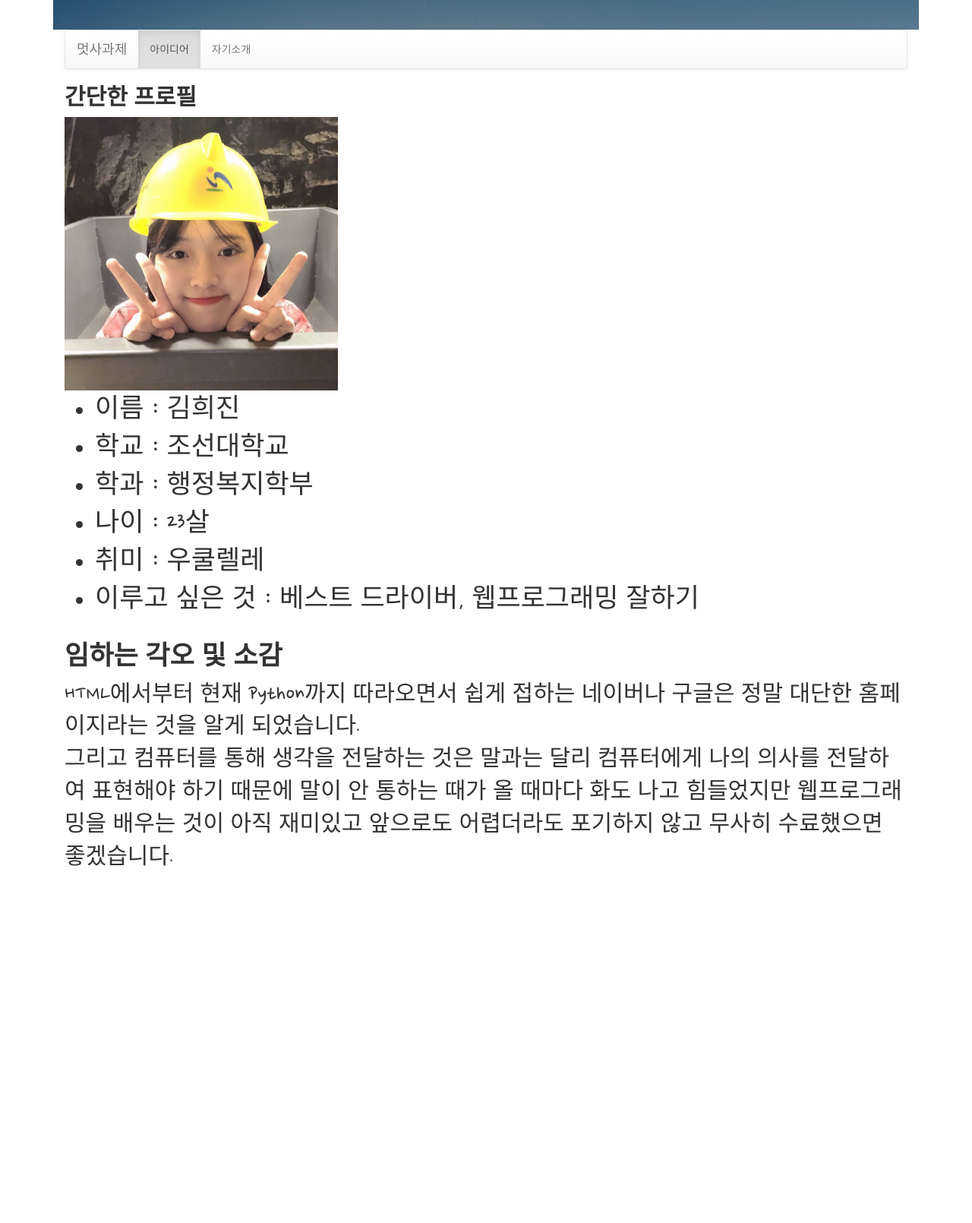
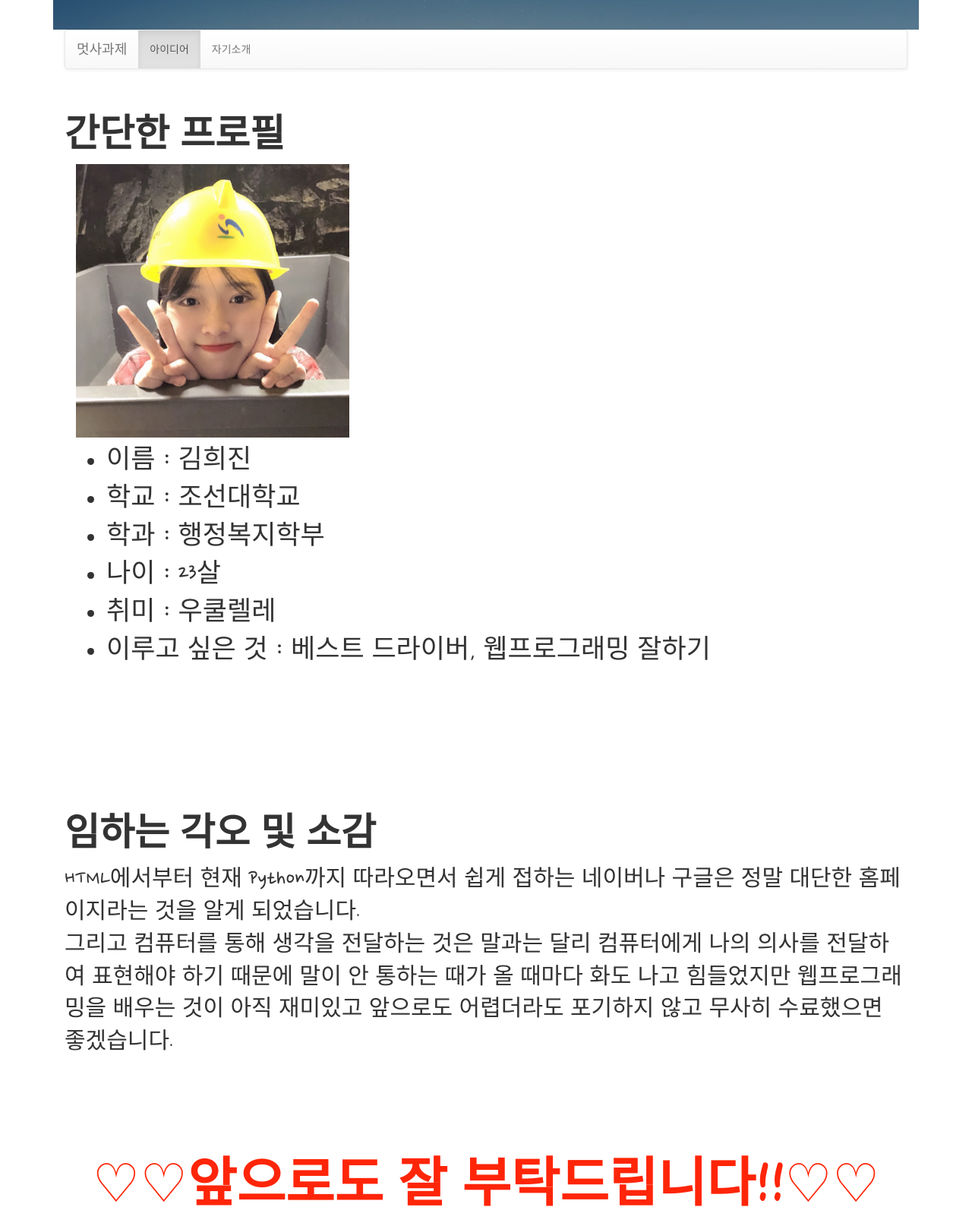
Before and after one commit to HeeJinee/HeeJinee.github.io, a plain HTML site: page 자기소개.html in a window 1280 px wide. Shown: the part 331-1941 px from the top of the page at 76% size. Before the commit the page ends 1491 px from the top, so only its background shows below. Drawn offline with nearby package versions, Linux system fonts and the light colour scheme.

Commit message:
Add files via upload

```diff
--- a/style.css
+++ b/style.css
@@ -74,3 +74,20 @@ body { padding-top: 70px; }
     text-align: center;
     font-size: 80px;
 }
+
+.프로필글자 {
+    font-size: 50px;
+    font-family: 'Nanum Pen Script', cursive;
+}
+
+.프로필사진 {
+    float: left;
+    clear: both;
+}
+
+.마지막인사말 {
+    font-size: 70px;
+    font-family: 'Nanum Pen Script', cursive;
+    font-weight: bold;
+    color:rgb(255, 37, 8)
+}
--- a/자기소개.html
+++ b/자기소개.html
@@ -55,9 +55,12 @@
                   </div><!-- /.navbar-collapse -->
                 </div><!-- /.container-fluid -->
               </nav>
-              <h2><strong>간단한 프로필</strong></h2>
+              <br>
+
+              <h2 class="프로필글자"><strong>간단한 프로필</strong></h2>
+              <div class="container">
               <div class="프로필" style="display: inline-block">
-              <img src="./프로필 사진.jpg" alt="프로필사진" style="height:360px; width:360px;">
+              <img src="./프로필 사진.jpg" class="프로필사진" style="height:360px; width:360px;">
               </div>
               <div class="프로필" style="display: inline-block">
               <ul>
@@ -68,12 +71,27 @@
                 <li>취미 : 우쿨렐레</li>
                 <li>이루고 싶은 것 : 베스트 드라이버, 웹프로그래밍 잘하기</li>
               </ul>
+              </div>
             </div>
+                          <br>
+                          <br>
+                          <br>
+                          <br>
+                          <br>
+                          <br>
+                          <br>
+                          <br>
 
-              <br>
-              <h2 class="임하는각오"><strong>임하는 각오 및 소감</strong></h2>
+              <h2 class="프로필글자"><strong>임하는 각오 및 소감</strong></h2>
               <p class="소감">HTML에서부터 현재 Python까지 따라오면서 쉽게 접하는 네이버나 구글은 정말 대단한 홈페이지라는 것을 알게 되었습니다.
                 <br>그리고 컴퓨터를 통해 생각을 전달하는 것은 말과는 달리 컴퓨터에게 나의 의사를 전달하여 표현해야 하기 때문에 말이 안 통하는 때가 올 때마다 화도 나고 힘들었지만 웹프로그래밍을 배우는 것이 아직 재미있고 앞으로도 어렵더라도 포기하지 않고 무사히 수료했으면 좋겠습니다.</p>
 </div>
+
+<br>
+<br>
+<br>
+<br>
+<br>
+  <h2 class="마지막인사말" align= "center">♡♡앞으로도 잘 부탁드립니다!!♡♡</h2>
               </body>
 </html>
```
Also changed, not shown: index.html (+2 -2 lines).
